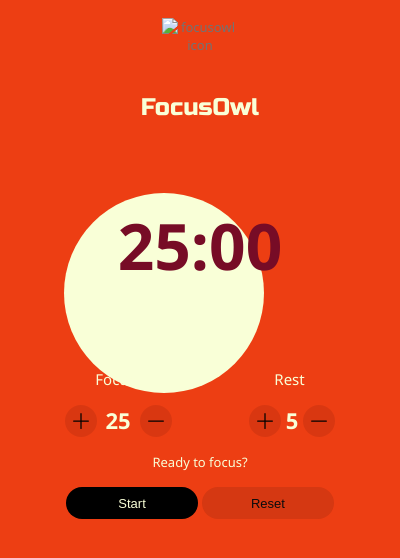
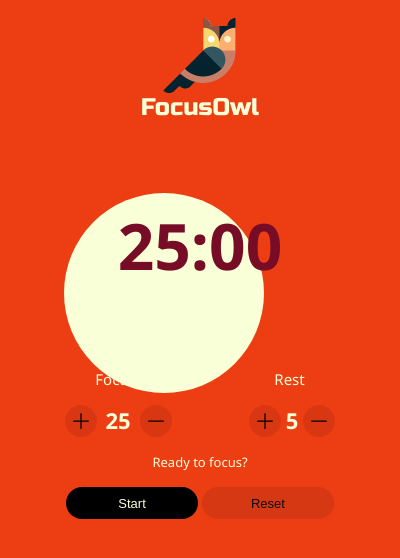
Before and after one commit to zcribe/FocusOwl-browser, a browser extension: page popup/index.html in a window 400 px wide. Drawn offline with Linux system fonts and the light colour scheme.

Commit message:
CHange icons

```diff
--- a/popup/index.html
+++ b/popup/index.html
@@ -14,7 +14,7 @@
     <div class="mainContent">
         <div class="center item--secondary">
             <span class="text__caption--20 color--secondary-text__light item--secondary icon-head">
-                <img class="icon-image" src="../icons/owl.svg" alt="focusowl icon" width="75px" height="75px">
+                <img class="icon-image" src="../icons/owl2.gif" alt="focusowl icon" width="75px" height="75px">
                 <span style="font-family: 'Russo One', sans-serif; color: #f9ffd7; font-size: x-large;">FocusOwl</span>
             </span>
             <span class="text__display--20">
```
Also changed, not shown: icons/owl.svg (added), icons/owl2.gif (added), 1 other file.
